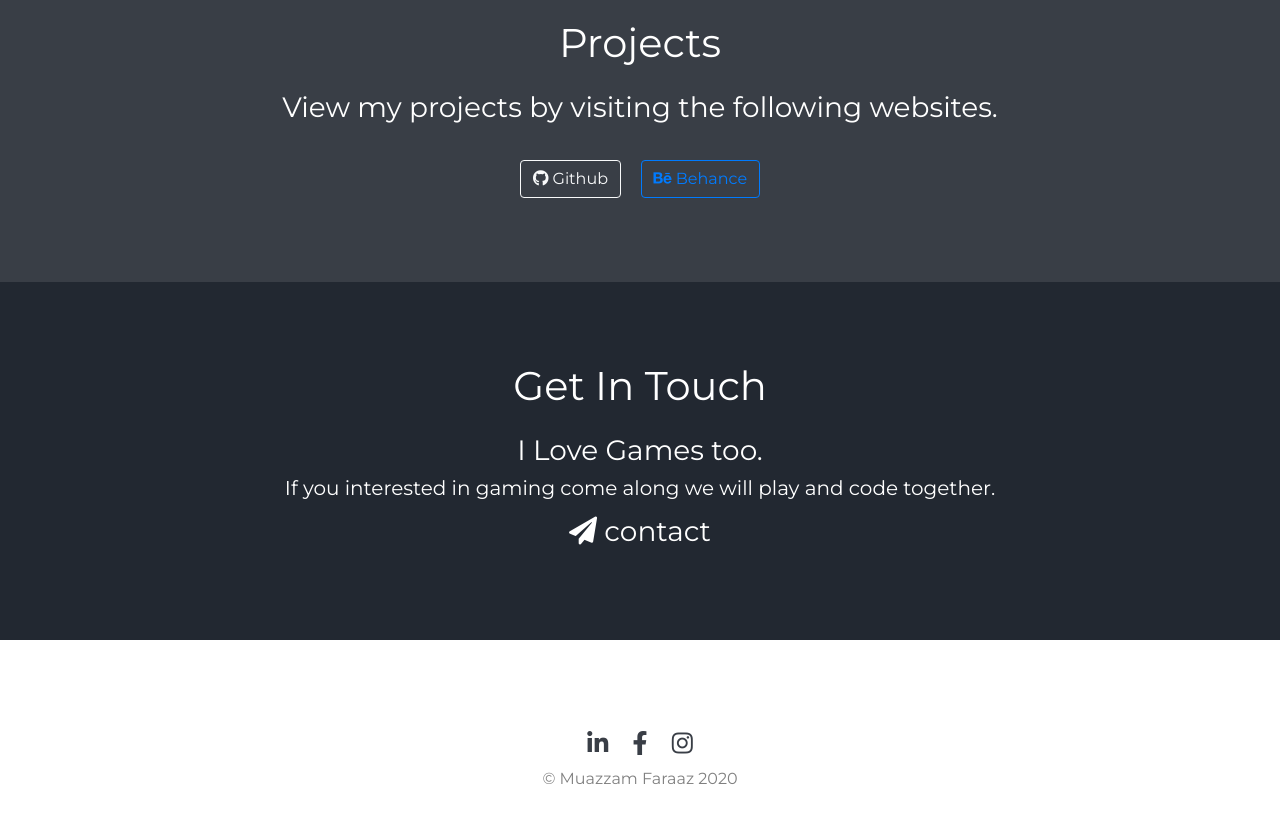
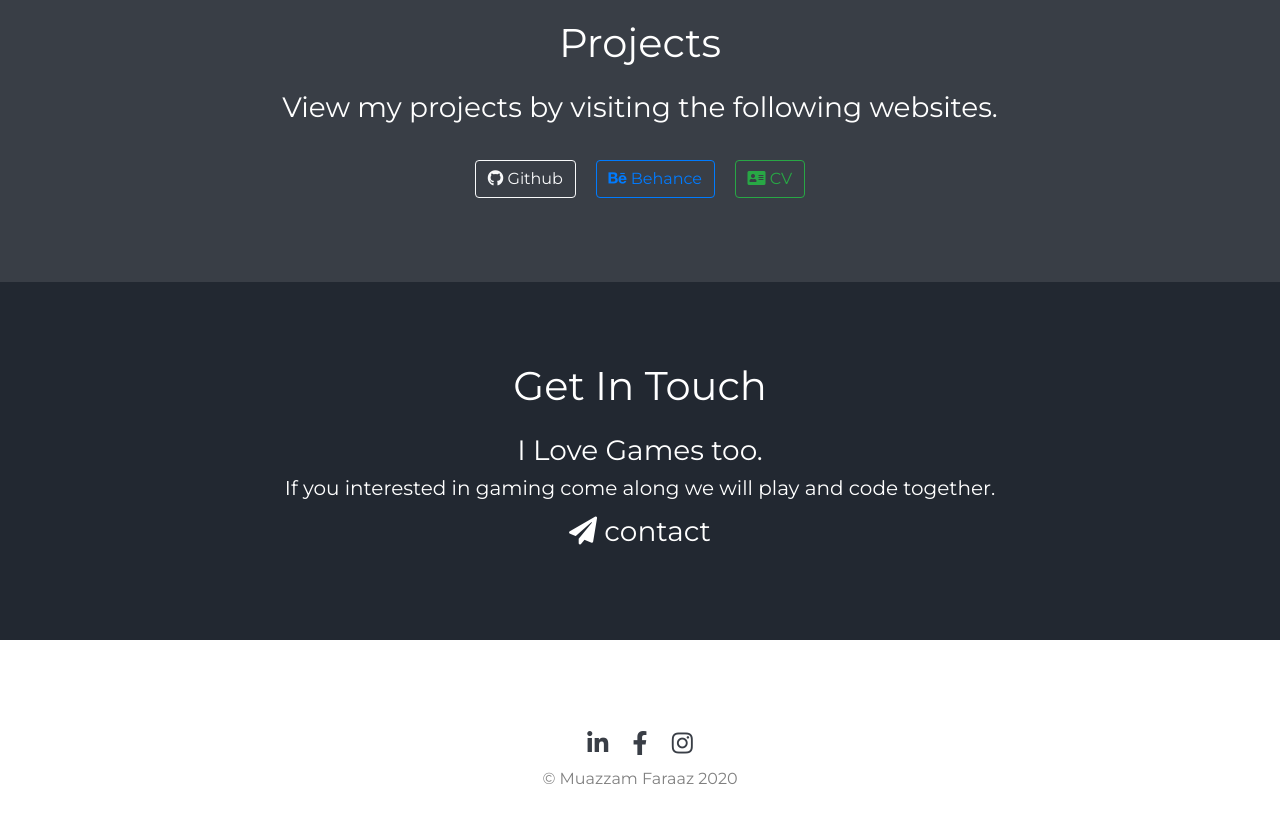
Before and after one commit to mfaraaz/mysite_2, a plain HTML site: page index.html in a window 1280 px wide. Shown: the part 3114-3936 px from the top of the page. Drawn offline with nearby package versions, Linux system fonts and the light colour scheme.

Commit message:
updated index.html to add a download button
added a downloadable cv to the html file.

```diff
--- a/index.html
+++ b/index.html
@@ -198,6 +198,7 @@
     <h3 class="project-txt">View my projects by visiting the following websites.</h3>
     <a href="https://github.com/mfaraaz"><button type="button" class="btn btn-outline-light download-btn"><i class="fab fa-github"></i> Github</button></a>
     <a href="https://www.behance.net/mfaraaz"><button type="button" class="btn btn-outline-primary download-btn" ><i class="fab fa-behance"></i> Behance</button></a>
+    <a href="resources/cv.pdf" download><button type="button" class="btn btn-outline-success download-btn"><i class="fas fa-address-card"></i> CV</button></a>
     <!-- <button type="button" class="btn btn-outline-success download-btn"><i class="fas fa-address-card"></i> Resume</button> -->
   </div>
 
```
